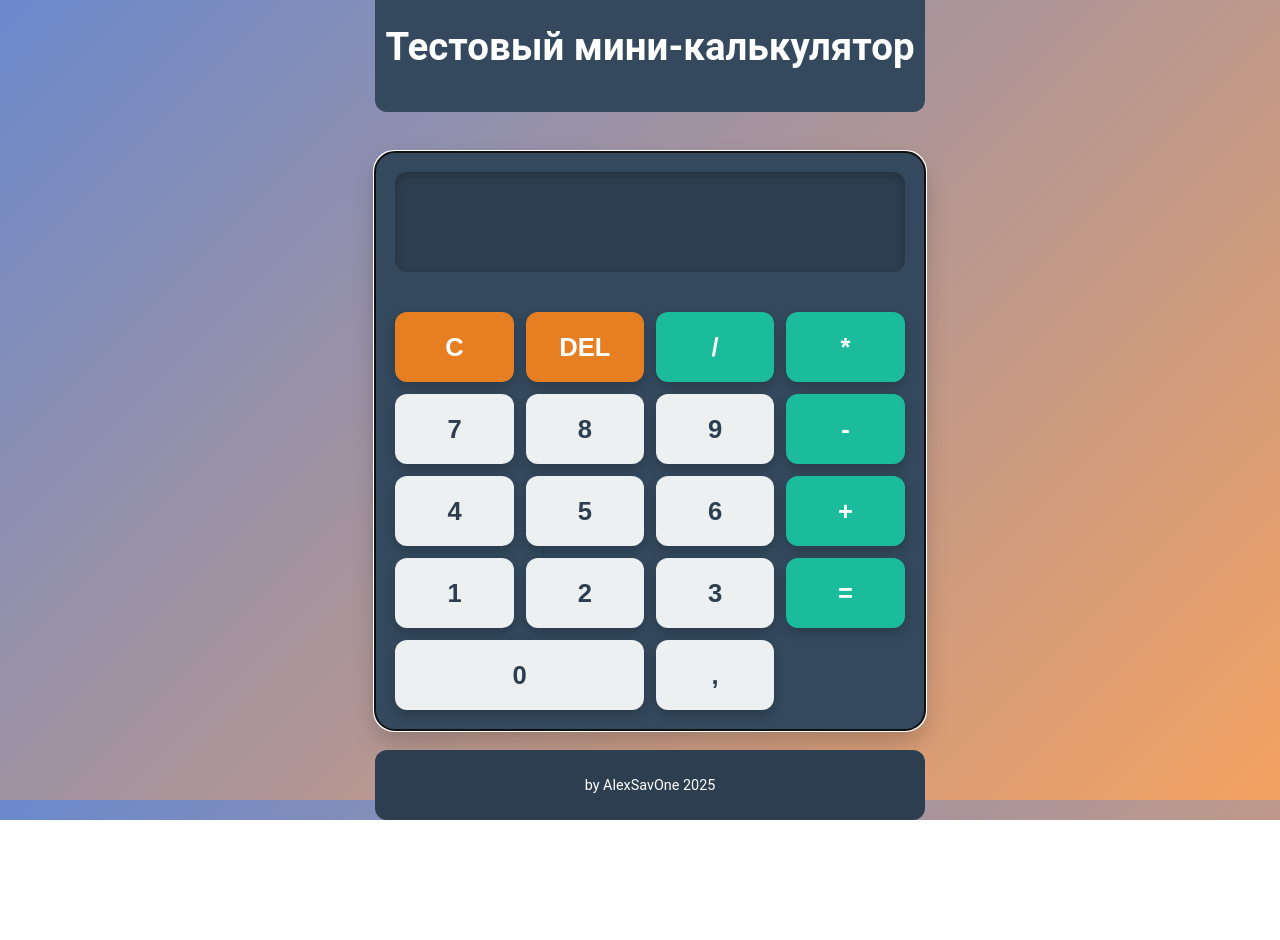
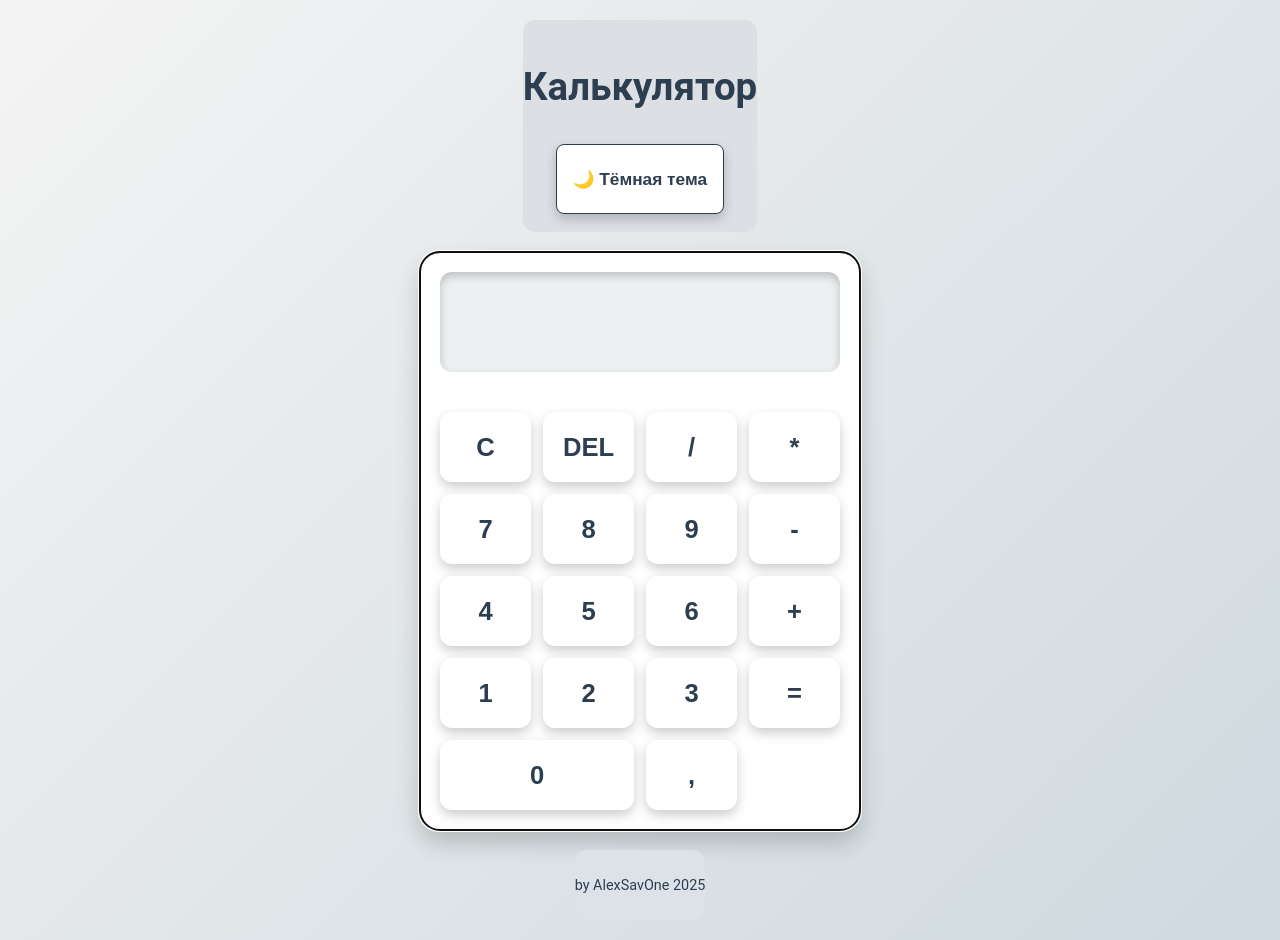
Before and after one commit to AlexSavOne/calculator, a React (Vite) app: page / in a window 1280 px wide. Before the commit the page ends 820 px from the top, so only its background shows below. Built offline with nearby package versions, Linux system fonts and the light colour scheme.

Commit message:
feat: добавил тёмную тему

```diff
--- a/src/App.css
+++ b/src/App.css
@@ -1,22 +1,29 @@
 /* App.css */
 
 body {
-  display: flex;
-  justify-content: center;
-  align-items: center;
-  height: 100vh;
-  background: linear-gradient(135deg, #6a89cc, #f4a261);
   margin: 0;
   font-family: 'Roboto', sans-serif;
+  transition: background 0.3s, color 0.3s;
+}
+
+body.light {
+  background: linear-gradient(135deg, #f4f4f4, #cfd9df);
+  color: #222;
+}
+
+body.dark {
+  background: linear-gradient(135deg, #6a89cc, #f4a261);
+  color: #fff;
 }
 
 .app {
   display: flex;
   flex-direction: column;
-  justify-content: space-between;
-  height: 100%;
-  width: 100%;
-  padding: 0 10px;
+  align-items: center;
+  justify-content: center;
+  min-height: 100vh;
+  padding: 20px;
+  box-sizing: border-box;
 }
 
 .calculator {
@@ -26,13 +33,20 @@ body {
   padding: 20px;
   display: flex;
   flex-direction: column;
-  margin-top: 20px;
+  width: 100%;
+  max-width: 400px;
+}
+
+
+body.light .calculator {
+  background-color: #ffffff;
+  color: #2c3e50;
 }
 
 footer,
 header {
   text-align: center;
-  color: #fff;
+  color: inherit;
   font-size: 1.2em;
 }
 
@@ -44,11 +58,37 @@ footer {
   border-radius: 12px;
 }
 
+body.light footer {
+  background-color: #dde2e8;
+  color: #2c3e50;
+}
+
 header {
   background-color: #34495e;
   padding: 18px 0;
   border-radius: 12px;
   margin-bottom: 20px;
+}
+
+body.light header {
+  background-color: #dcdfe4;
+  color: #2c3e50;
+}
+
+.theme-toggle {
+  margin-top: 10px;
+  padding: 8px 16px;
+  background: transparent;
+  border: 1px solid currentColor;
+  border-radius: 8px;
+  color: inherit;
+  cursor: pointer;
+  font-size: 0.9em;
+  transition: background-color 0.3s;
+}
+
+.theme-toggle:hover {
+  background-color: rgba(255, 255, 255, 0.1);
 }
 
 #display {
@@ -62,6 +102,11 @@ header {
   box-shadow: inset 0 4px 8px rgba(0, 0, 0, 0.2);
   padding: 10px;
   margin-bottom: 20px;
+}
+
+body.light #display {
+  background-color: #ecf0f1;
+  color: #2c3e50;
 }
 
 .buttons {
@@ -80,6 +125,18 @@ button {
   cursor: pointer;
   transition: transform 0.1s, background-color 0.3s;
   box-shadow: 0 5px 12px rgba(0, 0, 0, 0.2);
+  background-color: #ecf0f1;
+  color: #2c3e50;
+}
+
+body.dark button {
+  background-color: #ecf0f1;
+  color: #2c3e50;
+}
+
+body.light button {
+  background-color: #fff;
+  color: #2c3e50;
 }
 
 button:first-child,
@@ -108,11 +165,6 @@ button:nth-child(8):hover,
 button:nth-child(12):hover,
 button:nth-child(16):hover {
   background-color: #16a085;
-}
-
-button {
-  background-color: #ecf0f1;
-  color: #2c3e50;
 }
 
 button.zero {
--- a/src/components/Header.jsx
+++ b/src/components/Header.jsx
@@ -1,10 +1,17 @@
 // src/components/Header.jsx
-import React from "react";
+
+import { useContext } from "react";
+import { ThemeContext } from "../context/ThemeContext";
 
 const Header = () => {
+  const { theme, toggleTheme } = useContext(ThemeContext);
+
   return (
     <header className="header">
-      <h1>Тестовый мини-калькулятор</h1>
+      <h1>Калькулятор</h1>
+      <button className="theme-toggle" onClick={toggleTheme}>
+        {theme === "light" ? "🌙 Тёмная тема" : "☀️ Светлая тема"}
+      </button>
     </header>
   );
 };
--- /dev/null
+++ b/src/context/ThemeContext.jsx
@@ -0,0 +1,24 @@
+// src/context/ThemeContext.jsx
+
+import { createContext, useState, useEffect } from "react";
+
+export const ThemeContext = createContext();
+
+const ThemeProvider = ({ children }) => {
+  const [theme, setTheme] = useState("light");
+
+  useEffect(() => {
+    document.body.className = theme;
+  }, [theme]);
+
+  const toggleTheme = () =>
+    setTheme((prev) => (prev === "light" ? "dark" : "light"));
+
+  return (
+    <ThemeContext.Provider value={{ theme, toggleTheme }}>
+      {children}
+    </ThemeContext.Provider>
+  );
+};
+
+export default ThemeProvider;
```
Also changed, not shown: src/main.jsx (+11 -7 lines).
